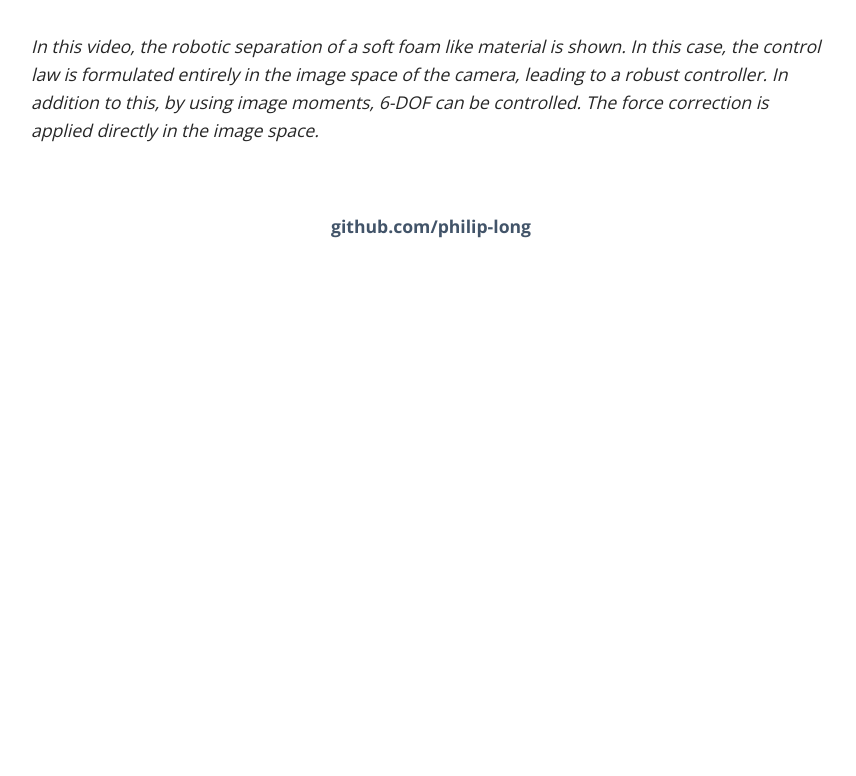
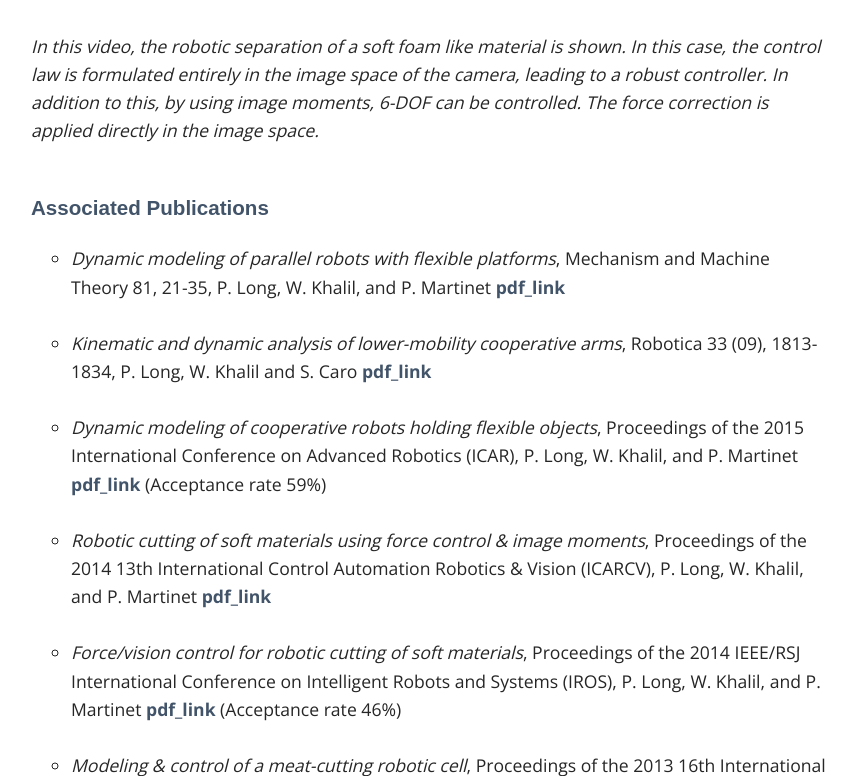
Before and after one commit to philip-long/philip-long.github.io, a Jekyll site: the page built from projects/arms.html, in a window 1280 px wide and 900 px high, scrolled down 2480 px, cut to the strip 124-900 px from the top of the window. Shown: the whole strip, without its empty margins (209-1065 px from the left). Built offline with Jekyll 4.4.1, drawn with Linux system fonts in a browser that asks for light colours; some web fonts are replaced; before the commit the page ends 2885 px from its top, so only the background shows below that; some of the changed text lies outside the part shown.

Commit message:
Update arms.html

```diff
--- a/projects/arms.html
+++ b/projects/arms.html
@@ -53,4 +53,74 @@
 
 <br>
 
+     <h3> Associated Publications </h3>
+
+
+
+
+    <ul style="list-style-type:circle">
+
+    <li> <i>Dynamic modeling of parallel robots with flexible platforms</i>, Mechanism and Machine Theory 81, 21-35, P. Long, W. Khalil, and P. Martinet
+    <a href="https://www.researchgate.net/profile/Philip_Long2/publication/263893839_Dynamic_modeling_of_parallel_robots_with_flexible_platforms/links/53d8a3110cf2631430c32dfe.pdf"> pdf_link</a>
+    </li>
+
+
+  <br>
+
+
+    <li>
+        <i>Kinematic and dynamic analysis of lower-mobility cooperative arms</i>, Robotica 33 (09), 1813-1834, P. Long, W. Khalil and S. Caro
+        <a href="https://hal.archives-ouvertes.fr/hal-01084563/document"> pdf_link</a>
+    </li>
+<br>
+
+
+    <li>
+     <i>Dynamic modeling of cooperative robots holding flexible objects</i>, Proceedings of the 2015 International Conference on Advanced Robotics (ICAR), P. Long, W. Khalil, and P. Martinet<br>
+       <a href="http://www.irccyn.ec-nantes.fr/~martinet/publis/2015/ICAR15long.pdf"> pdf_link</a>
+       (Acceptance rate 59%)
+    </li>
+
+    <br>
+
+    <li>
+     <i>Robotic cutting of soft materials using force control & image moments</i>, Proceedings of the 2014 13th International  Control Automation Robotics & Vision (ICARCV), P. Long, W. Khalil, and P. Martinet <a href="https://www.researchgate.net/profile/Philip_Long2/publication/282004950_Robotic_cutting_of_soft_materials_using_force_control__image_moments/links/5601179908aeafc8ac8c8041.pdf"> pdf_link</a>
+
+    </li>
+    <br>
+   <li>
+    <i>Force/vision control for robotic cutting of soft materials</i>, Proceedings of the 2014 IEEE/RSJ International Conference on Intelligent Robots and Systems (IROS), P. Long, W. Khalil, and P. Martinet  <a href="https://www.researchgate.net/profile/Philip_Long2/publication/282005015_Forcevision_control_for_robotic_cutting_of_soft_materials*/links/560116be08aeafc8ac8c8025.pdf"> pdf_link</a>
+   (Acceptance rate 46%)
+    </li>
+    <br>
+        <li>
+    <i>Modeling & control of a meat-cutting robotic cell</i>, Proceedings of the 2013 16th International Conference on Advanced Robotics (ICAR), P. Long, W. Khalil, and P. Martinet <a href="http://www.irccyn.ec-nantes.fr/~martinet/publis/2013/ICAR13-long.pdf"> pdf_link</a>
+     </li>
+    <br>
+        <li>
+    <i>Control of a Lower Mobility Dual Arm System</i>, 2012 10th IFAC Symposium on Robot Control (SYROCO), P. Long, W. Khalil, and S. Caro,
+       </li>
+    <br>
+      <li>
+    <i>Kinematic analysis of lower mobility cooperative arms by screw theory</i>, Proceedings of the 2012 9th International Conference on Informatics in Control Automation and Robotics (ICINCO), P. Long, S Caro, and W. Khalil
+                  <a href="https://hal.archives-ouvertes.fr/hal-00786897/document"> pdf_link</a>
+
+</li>
+
+
+            <li>
+        <i>Robotic Meat Cutting</i>, ICT-PAMM Workshop, Kumamoto, Japan, November 9-10th, 2013, P. Long, A. Moughlbay, W. Khalil, and P. Martinet <br>
+        </li>
+    <br>
+            <li>
+        <i>Robotic Deformable Object Cutting: From Simulation to Experimental Validation</i>, European Workshop on Deformable Object Manipulation  (EWDOM) Lyon, France, March 20th, 2014, P. Long, W. Khalil, and P. Martinet <br>
+</li>
+
+         <li>
+    <i>(Thesis) Contributions to the Modeling and Control of Cooperative Manipulators</i>, PhD. Thesis, IRCCyN, Ecole Centrale de Nantes, 2014
+          <a href="https://www.researchgate.net/publication/294870163_Contributions_to_the_Modeling_and_Control_of_Cooperative_Manipulators"> pdf_link</a>
+
+     </li>
+
+</ul>
 </div><!-- /.blurb -->
```
